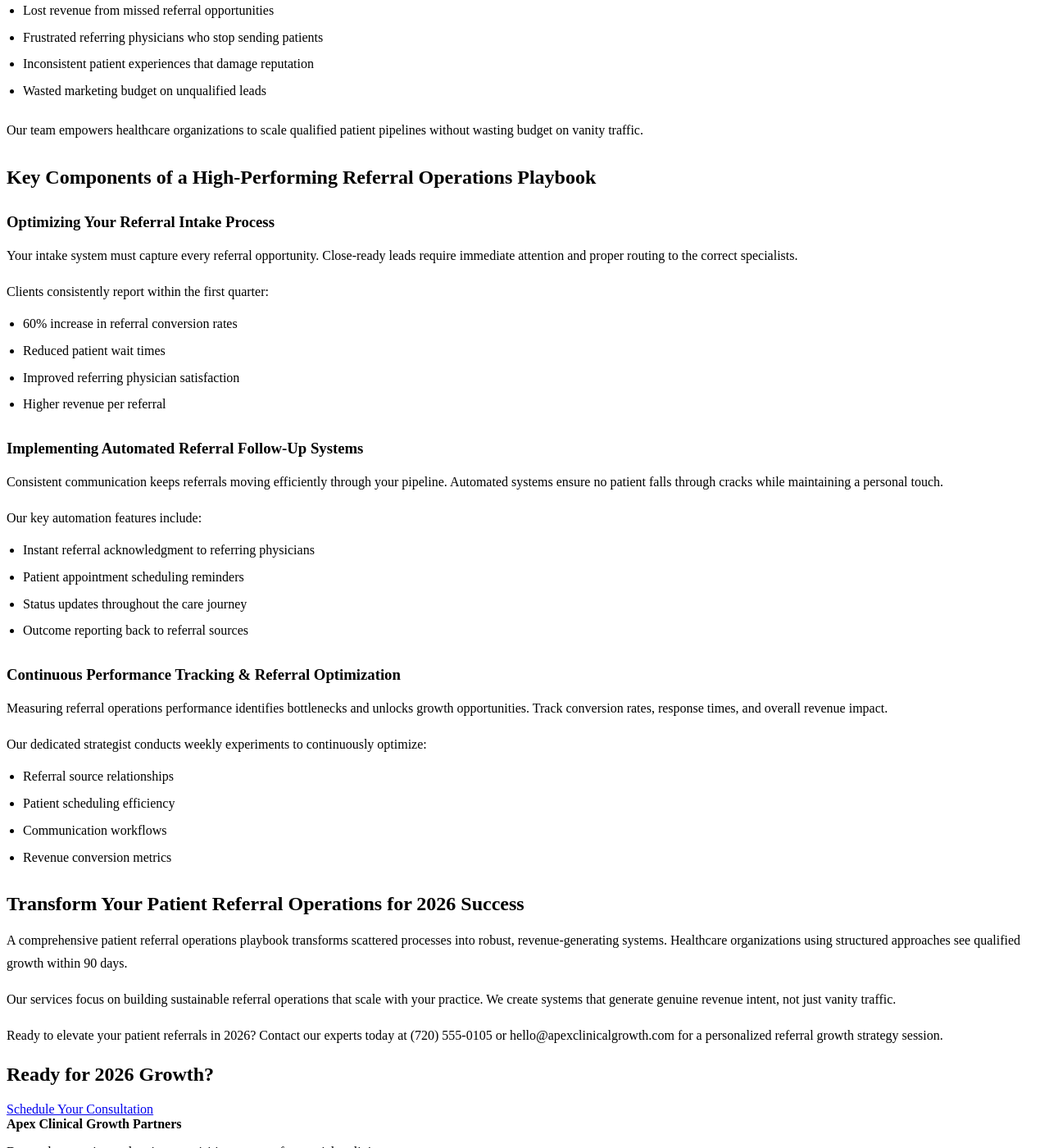
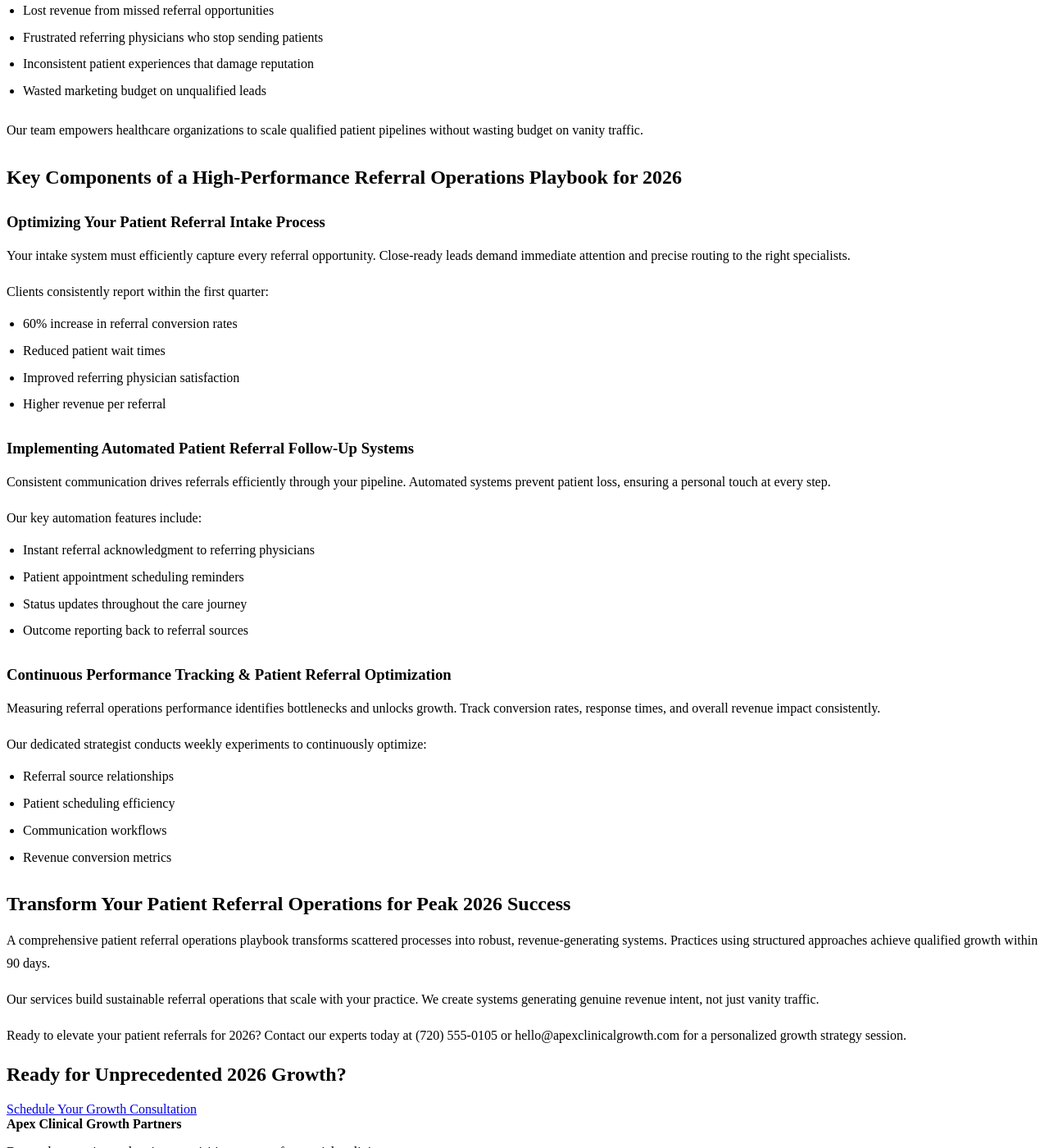
Before and after one commit to prjctlphbt/orbitr-canary-angular-20260228, a Jekyll site: the page angular-referral-ops-playbook-20260228142149.html, which Jekyll copies as it is, in a window 1280 px wide and 1400 px high, scrolled down 361 px. Shown: the whole window at 82% size. Built offline with Jekyll 4.4.1, drawn with Linux system fonts in a browser that asks for light colours; some of the changed text lies outside the part shown.

Commit message:
Refresh and update content: angular-referral-ops-playbook-20260228142149.html

```diff
--- a/angular-referral-ops-playbook-20260228142149.html
+++ b/angular-referral-ops-playbook-20260228142149.html
@@ -4,8 +4,8 @@
 <head>
 <meta charset="utf-8"/>
 <meta content="width=device-width, initial-scale=1.0" name="viewport"/>
-<meta content="Master patient referrals in 2026 with our comprehensive operations playbook. Optimize healthcare workflows, boost growth, and achieve superior patient outcomes. Transform your practice today." name="description"/>
-<title>Patient Referral Operations Playbook 2026 | Boost Healthcare Growth &amp; Outcomes</title>
+<meta content="Unlock unparalleled growth in 2026 with our Patient Referral Operations Playbook. Optimize healthcare workflows, boost revenue, and deliver exceptional patient outcomes. Transform your practice." name="description"/>
+<title>Patient Referral Operations Playbook 2026: Maximize Healthcare Growth &amp; Patient Outcomes</title>
 <style>
 
 
@@ -102,16 +102,16 @@
 <main class="page-main">
 <section class="page-hero landing-hero">
 <div class="container">
-<h1>Patient Referral Operations Playbook 2026: Drive Healthcare Growth</h1>
-<a class="cta" href="/services/">Get Your 2026 Playbook</a>
+<h1 translate="no">Patient Referral Operations Playbook 2026: Drive Healthcare Growth</h1>
+<a class="cta" href="/services/">Unlock Your 2026 Referral Playbook</a>
 </div>
 </section>
 <section class="landing-content">
 <div class="container orbitr-generated-content">
-<h1>Patient Referral Operations Playbook 2026: Drive Healthcare Growth</h1>
-<p>Your patient referral operations playbook is critical for growth in 2026. Most healthcare organizations lose 40% of referrals due to broken processes and missed follow-ups.</p>
+<h1 translate="no">Patient Referral Operations Playbook 2026: Drive Healthcare Growth</h1>
+<p>A robust patient referral operations playbook is essential for growth in 2026. Many healthcare organizations lose significant revenue from inefficient processes and missed follow-ups.</p>
 <p>Apex Clinical Growth Partners, serving the Denver, CO community, specializes in creating systematic approaches that convert referral intent into sustainable revenue growth.</p>
-<h2>Why a 2026 Patient Referral Operations Playbook is Crucial for Growth</h2>
+<h2>Why a 2026 Patient Referral Operations Playbook is Essential for Sustainable Growth</h2>
 <p>Effective referral operations directly impact your bottom line. Without a structured patient referral operations playbook, practices experience:</p>
 <ul>
 <li>Lost revenue from missed referral opportunities</li>
@@ -120,9 +120,9 @@
 <li>Wasted marketing budget on unqualified leads</li>
 </ul>
 <p>Our team empowers healthcare organizations to scale qualified patient pipelines without wasting budget on vanity traffic.</p>
-<h2>Key Components of a High-Performing Referral Operations Playbook</h2>
-<h3>Optimizing Your Referral Intake Process</h3>
-<p>Your intake system must capture every referral opportunity. Close-ready leads require immediate attention and proper routing to the correct specialists.</p>
+<h2>Key Components of a High-Performance Referral Operations Playbook for 2026</h2>
+<h3>Optimizing Your Patient Referral Intake Process</h3>
+<p>Your intake system must efficiently capture every referral opportunity. Close-ready leads demand immediate attention and precise routing to the right specialists.</p>
 <p>Clients consistently report within the first quarter:
 <ul>
 <li>60% increase in referral conversion rates</li>
@@ -130,8 +130,8 @@
 <li>Improved referring physician satisfaction</li>
 <li>Higher revenue per referral</li>
 </ul></p>
-<h3>Implementing Automated Referral Follow-Up Systems</h3>
-<p>Consistent communication keeps referrals moving efficiently through your pipeline. Automated systems ensure no patient falls through cracks while maintaining a personal touch.</p>
+<h3>Implementing Automated Patient Referral Follow-Up Systems</h3>
+<p>Consistent communication drives referrals efficiently through your pipeline. Automated systems prevent patient loss, ensuring a personal touch at every step.</p>
 <p>Our key automation features include:
 <ul>
 <li>Instant referral acknowledgment to referring physicians</li>
@@ -139,8 +139,8 @@
 <li>Status updates throughout the care journey</li>
 <li>Outcome reporting back to referral sources</li>
 </ul></p>
-<h3>Continuous Performance Tracking &amp; Referral Optimization</h3>
-<p>Measuring referral operations performance identifies bottlenecks and unlocks growth opportunities. Track conversion rates, response times, and overall revenue impact.</p>
+<h3>Continuous Performance Tracking &amp; Patient Referral Optimization</h3>
+<p>Measuring referral operations performance identifies bottlenecks and unlocks growth. Track conversion rates, response times, and overall revenue impact consistently.</p>
 <p>Our dedicated strategist conducts weekly experiments to continuously optimize:
 <ul>
 <li>Referral source relationships</li>
@@ -148,16 +148,16 @@
 <li>Communication workflows</li>
 <li>Revenue conversion metrics</li>
 </ul></p>
-<h2>Transform Your Patient Referral Operations for 2026 Success</h2>
-<p>A comprehensive patient referral operations playbook transforms scattered processes into robust, revenue-generating systems. Healthcare organizations using structured approaches see qualified growth within 90 days.</p>
-<p>Our services focus on building sustainable referral operations that scale with your practice. We create systems that generate genuine revenue intent, not just vanity traffic.</p>
-<p>Ready to elevate your patient referrals in 2026? Contact our experts today at (720) 555-0105 or hello@apexclinicalgrowth.com for a personalized referral growth strategy session.</p>
+<h2>Transform Your Patient Referral Operations for Peak 2026 Success</h2>
+<p>A comprehensive patient referral operations playbook transforms scattered processes into robust, revenue-generating systems. Practices using structured approaches achieve qualified growth within 90 days.</p>
+<p>Our services build sustainable referral operations that scale with your practice. We create systems generating genuine revenue intent, not just vanity traffic.</p>
+<p>Ready to elevate your patient referrals for 2026? Contact our experts today at (720) 555-0105 or hello@apexclinicalgrowth.com for a personalized growth strategy session.</p>
 </div>
 </section>
 <section class="landing-cta">
 <div class="container">
-<h2>Ready for 2026 Growth?</h2>
-<a class="cta" href="/services/">Schedule Your Consultation</a>
+<h2>Ready for Unprecedented 2026 Growth?</h2>
+<a class="cta" href="/services/">Schedule Your Growth Consultation</a>
 </div>
 </section>
 </main>
```
